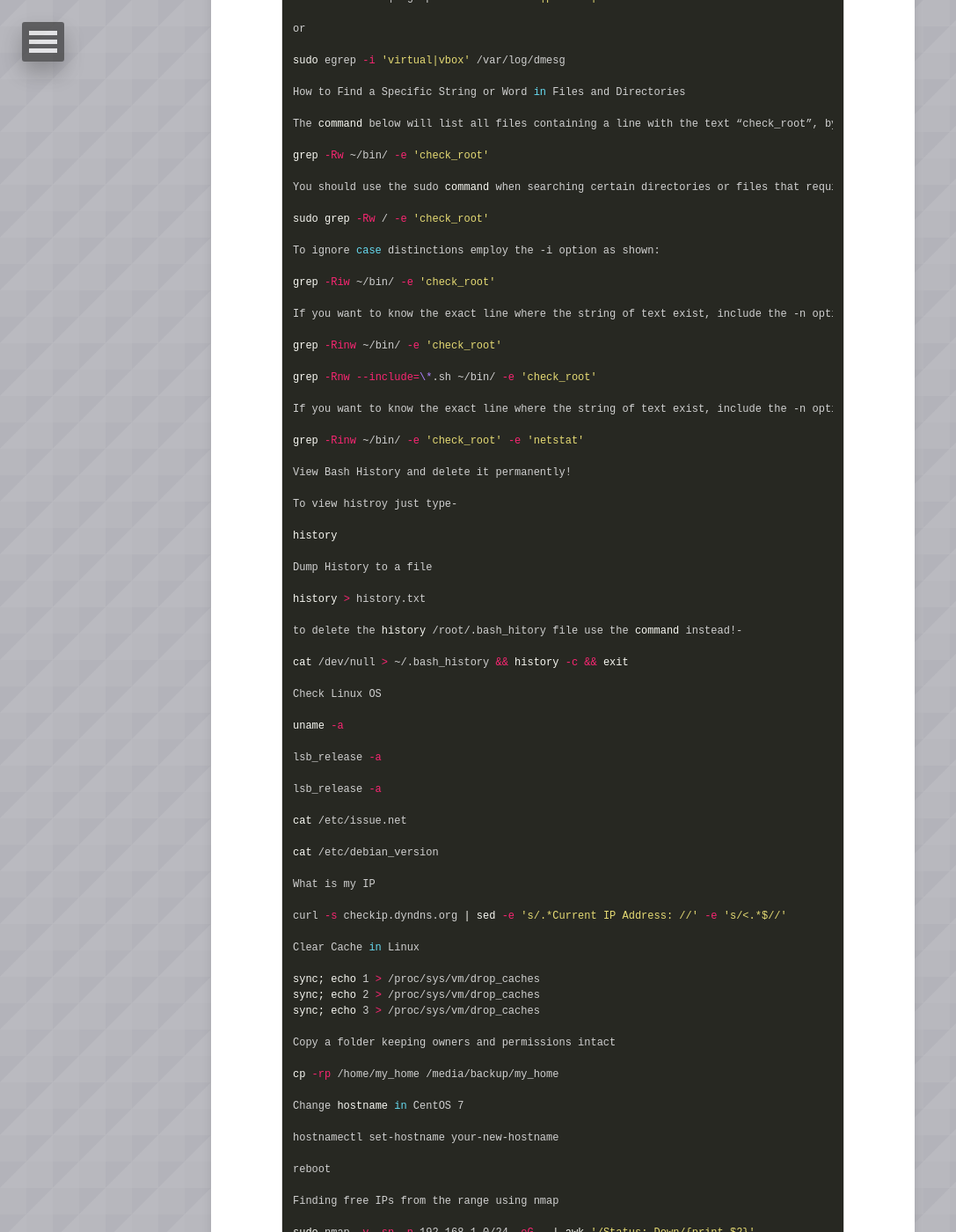
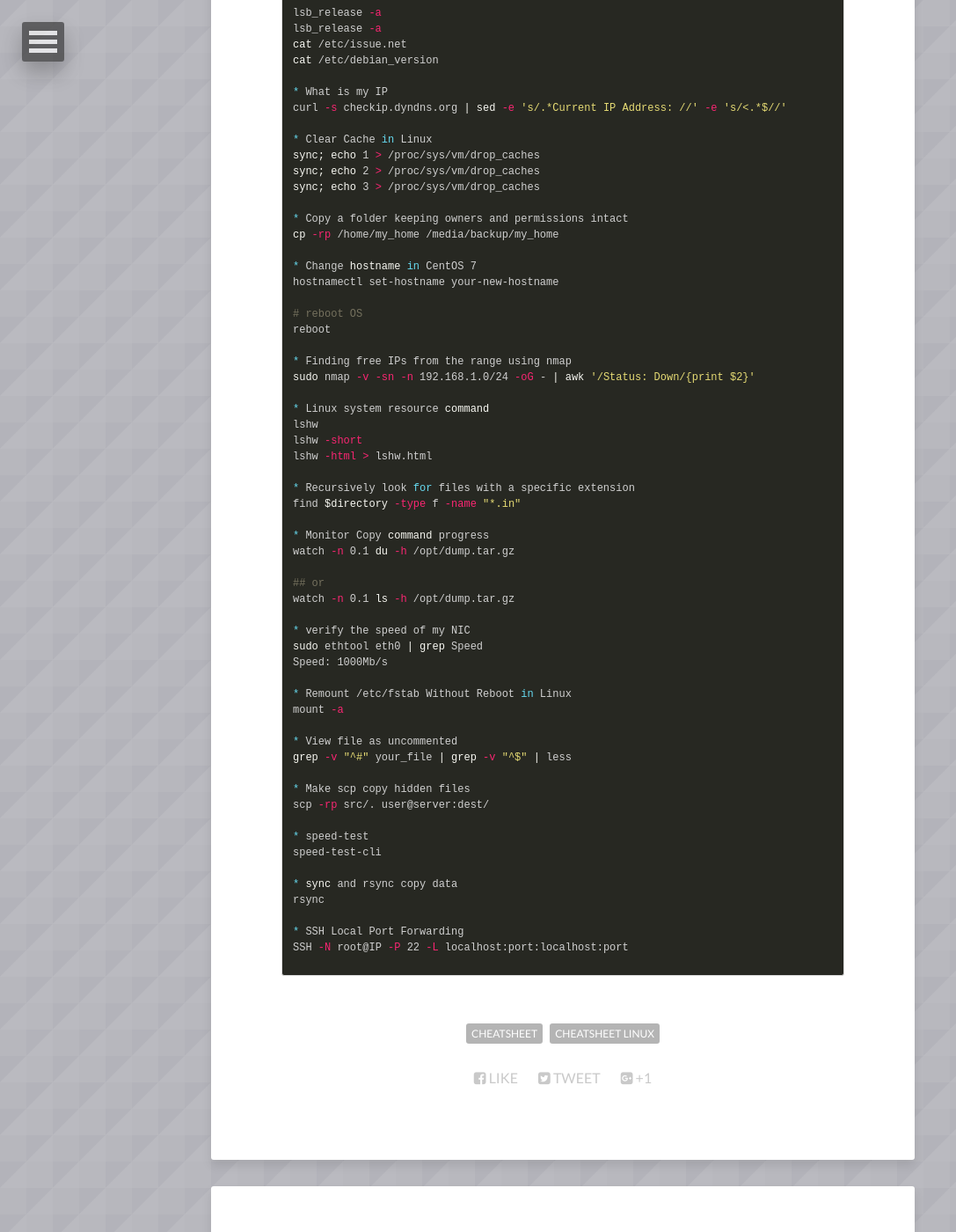
Before and after one commit to danigunawan/danigunawan.github.io, a Jekyll site: the page built from _posts/2022-11-07-cheatsheet-linux.md, in a window 1280 px wide and 1400 px high, scrolled down 4710 px. Shown: the whole window at 88% size, without its empty margins (0-1087 px from the left). Built offline with Jekyll 4.4.1, drawn with Linux system fonts in a browser that asks for light colours; nearby versions of some CDN libraries; comment, search, counter and statistics services are not loaded; some of the changed text lies outside the part shown.

Commit message:
[ADD POSTING] posting

```diff
--- a/_posts/2022-11-07-cheatsheet-linux.md
+++ b/_posts/2022-11-07-cheatsheet-linux.md
@@ -122,60 +122,47 @@
 lspci | less
 lspci | grep -i eth
 
-Chmod to change all the directories to 755 (-rwxr-xr-x):
-
+* Chmod to change all the directories to 755 (-rwxr-xr-x):
 find /opt/lampp/htdocs -type d -exec chmod 755 {} \;
 
-Check OS Release Info
+* Check OS Release Info
+cat /etc/redhat-release
 
-cat /etc/redhat-release
- ## Output ##
- CentOS release 6.6 (Final)
+## Output ##
+CentOS release 6.6 (Final)
 
-Following needs redhat-lsb package
+* Following needs redhat-lsb package
+lsb_release -a
 
- lsb_release -a
- ## Output ##
- LSB Version:    :core-4.0-amd64:core-4.0-ia32:core-4.0-noarch:graphics-4.0-amd64:graphics-4.0-ia32:graphics-4.0-noarch:printing-4.0-amd64:printing-4.0-ia32:printing-4.0-noarch
- Distributor ID: CentOS
- Description:    CentOS release 6.6 (Final)
- Release:        6.6
- Codename:       Final
+## Output ##
+LSB Version:    :core-4.0-amd64:core-4.0-ia32:core-4.0-noarch:graphics-4.0-amd64:graphics-4.0-ia32:graphics-4.0-noarch:printing-4.0-amd64:printing-4.0-ia32:printing-4.0-noarch
+Distributor ID: CentOS
+Description:    CentOS release 6.6 (Final)
+Release:        6.6
+Codename:       Final
 
-Check if Machine supports Virtualization
+* Check if Machine supports Virtualization
+grep -E 'svm|vmx' /proc/cpuinfo
 
- grep -E 'svm|vmx' /proc/cpuinfo
-
-TAR Syntax
-
-For compress
-
+* TAR Syntax For compress
 tar -cvf output.tar /dirname
 
-For uncompress
-
+* For uncompress
 tar -xvf /tmp/data.ta
 
-Linux Standard Base (LSB)
-
-To show the release number of installed distribution:
-
+* Linux Standard Base (LSB) To show the release number of installed distribution:
 lsb_release -r
 
-To show the distributor ID:
-
+* To show the distributor ID:
 lsb_release -i
 
-To show all of the above information:
-
+* To show all of the above information:
 lsb_release -a
 
-Concatenated command:
-
+* Concatenated command:
 lsb_release -ircd
 
-To find Out the Kernel Version by using this command:
-
+* To find Out the Kernel Version by using this command:
 uname -mrs
 
 Where:
@@ -183,185 +170,145 @@
 3.2.0-24-generic – Kernel version
 x86_64 – Kernel is 64-bit
 
-Port Scanning
-
+* Port Scanning
 nmap -sT -O localhost
-
 cat /etc/services | grep 834
-
 netstat -anp | grep 834
-
 lsof -i | grep 834
 
-Add Default Route
-
+* Add Default Route
 route add default gw 192.168.1.254 eth0
 
-Excluding directory when creating a .tar.gz file
-
+* Excluding directory when creating a .tar.gz file
 tar -pczf MyBackup.tar.gz /home/user/public_html/ --exclude "/home/user/public_html/tmp"
 
-Display files by date (descending)
-
+* Display files by date (descending)
 ls -utlr
 
-Repeat a command every x interval of time in terminal
-
+* Repeat a command every x interval of time in terminal
 watch -n x <your command>
 
-TCPDump Capture and Save Packets in a File
-
+* TCPDump Capture and Save Packets in a File
 tcpdump -w /tmp/0001.pcap -i eth0
 
-or
-
+## or
 tcpdump -w 0001.pcap -i eth0 port 80
-
 TCPDump Capture Packets from source IP
-
 tcpdump -i eth0 src 192.168.0.2
-
 TCPDump Capture Packets from destination IP
-
 tcpdump -i eth0 dst 50.116.66.139
-
 TCPDump Capture IP address Packets
-
 tcpdump -n -i eth0
 
-TCPDump Capture Only N Number of Packets
-
+* TCPDump Capture Only N Number of Packets
 tcpdump -c 5 -i eth0
 
-ARP Scan (Find Connected Systems in the network)
-
+* ARP Scan (Find Connected Systems in the network)
 arp-scan -I wlan0 192.168.1.0/24
 
-Check Hypervisor
+* Check Hypervisor
+apt-cache search virt-what
 
-tephenm@pc:~$ apt-cache search virt-what
-virt-what - detect if we are running in a virtual machine
-
+* virt-what - detect if we are running in a virtual machine
 sudo apt-get install virt-what
-
 sudo virt-what
 
-or
-
+## or
 sudo dmidecode | egrep -i 'manufacturer|product|vendor'
 
-or
-
+## or
 sudo egrep -i 'virtual|vbox' /var/log/dmesg
 
-How to Find a Specific String or Word in Files and Directories
-
-The command below will list all files containing a line with the text “check_root”, by recursively and aggressively searching the ~/bin directory.
+* How to Find a Specific String or Word in Files and Directories The command below will list all files containing a line with the text “check_root”, by recursively and aggressively searching the ~/bin directory.
 
 grep -Rw ~/bin/ -e 'check_root'
 
-You should use the sudo command when searching certain directories or files that require root permissions (unless you are managing your system with the root account).
+* You should use the sudo command when searching certain directories or files that require root permissions (unless you are managing your system with the root account).
 
 sudo grep -Rw / -e 'check_root'
 
-To ignore case distinctions employ the -i option as shown:
-
+* To ignore case distinctions employ the -i option as shown:
 grep -Riw ~/bin/ -e 'check_root'
 
-If you want to know the exact line where the string of text exist, include the -n option.
-
+* If you want to know the exact line where the string of text exist, include the -n option.
 grep -Rinw ~/bin/ -e 'check_root'
-
 grep -Rnw --include=\*.sh ~/bin/ -e 'check_root'
 
-If you want to know the exact line where the string of text exist, include the -n option.
-
+* If you want to know the exact line where the string of text exist, include the -n option.
 grep -Rinw ~/bin/ -e 'check_root' -e 'netstat'
 
-View Bash History and delete it permanently!
-
-To view histroy just type-
+* View Bash History and delete it permanently! To view histroy just type-
 
 history
 
-Dump History to a file
-
+* Dump History to a file
 history > history.txt
 
-to delete the history /root/.bash_hitory file use the command instead!-
-
+* to delete the history /root/.bash_hitory file use the command instead!-
 cat /dev/null > ~/.bash_history && history -c && exit
 
-Check Linux OS
-
+* Check Linux OS
 uname -a
-
 lsb_release -a
-
 lsb_release -a
-
 cat /etc/issue.net
-
 cat /etc/debian_version
 
-What is my IP
-
+* What is my IP
 curl -s checkip.dyndns.org | sed -e 's/.*Current IP Address: //' -e 's/<.*$//'
 
-Clear Cache in Linux
-
+* Clear Cache in Linux
 sync; echo 1 > /proc/sys/vm/drop_caches
 sync; echo 2 > /proc/sys/vm/drop_caches
 sync; echo 3 > /proc/sys/vm/drop_caches
 
-Copy a folder keeping owners and permissions intact
-
+* Copy a folder keeping owners and permissions intact
 cp -rp /home/my_home /media/backup/my_home
 
-Change hostname in CentOS 7
-
+* Change hostname in CentOS 7
 hostnamectl set-hostname your-new-hostname
 
+# reboot OS
 reboot
 
-Finding free IPs from the range using nmap
-
+* Finding free IPs from the range using nmap
 sudo nmap -v -sn -n 192.168.1.0/24 -oG - | awk '/Status: Down/{print $2}'
 
-Linux system resource command
-
+* Linux system resource command
 lshw
-
 lshw -short
-
 lshw -html > lshw.html
 
-Recursively look for files with a specific extension
-
+* Recursively look for files with a specific extension
 find $directory -type f -name "*.in"
 
-Monitor Copy command progress
+* Monitor Copy command progress
+watch -n 0.1 du -h /opt/dump.tar.gz
 
-$ watch -n 0.1 du -h /opt/dump.tar.gz
-or
-$ watch -n 0.1 ls -h /opt/dump.tar.gz
+## or
+watch -n 0.1 ls -h /opt/dump.tar.gz
 
-verify the speed of my NIC
-
-$ sudo ethtool eth0 | grep Speed
+* verify the speed of my NIC
+sudo ethtool eth0 | grep Speed
 Speed: 1000Mb/s
 
-Remount /etc/fstab Without Reboot in Linux
+* Remount /etc/fstab Without Reboot in Linux
+mount -a
 
-# mount -a
-
-View file as uncommented
-
+* View file as uncommented
 grep -v "^#" your_file | grep -v "^$" | less
 
-Make scp copy hidden files
+* Make scp copy hidden files
+scp -rp src/. user@server:dest/
 
-scp -rp src/. user@server:dest/
+* speed-test
+speed-test-cli
+
+* sync and rsync copy data
+rsync
+
+* SSH Local Port Forwarding
+SSH -N root@IP -P 22 -L localhost:port:localhost:port
 
 
 {% endhighlight %}
```
